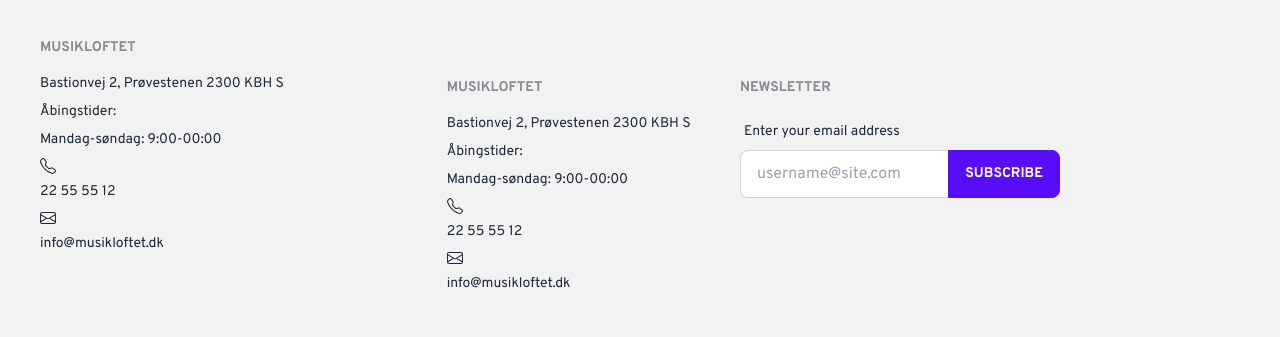
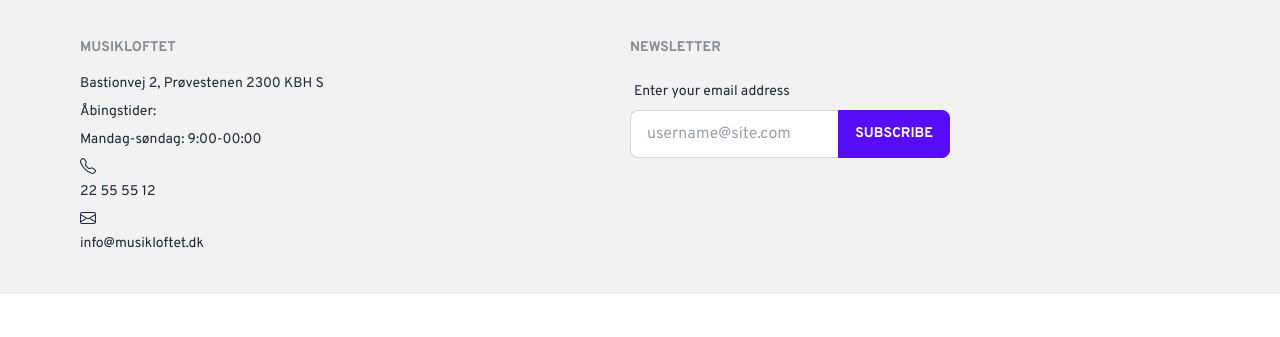
Before and after one commit to fahm0049/musikloftet-new, a website built with Parcel: page src/index.html in a window 1280 px wide. Shown: the part 906-1243 px from the top of the page. After the commit the page ends 1200 px from the top, so only its background shows below. Built offline with nearby package versions, Linux system fonts and the light colour scheme; a web font is replaced by a local one.

Commit message:
footer t

```diff
--- a/src/index.html
+++ b/src/index.html
@@ -65,7 +65,7 @@
 
 
   <footer class="p-10 footer bg-base-200 text-base-content">
-    <div>
+    <div class="ml-10">
       <span class="footer-title">Musikloftet</span>
       <span>Bastionvej 2, Prøvestenen 2300 KBH S</span>
       <span>Åbingstider:</span>
@@ -82,24 +82,6 @@
       </svg><span>info@musikloftet.dk</span>
     </div>
 
-    <footer class="footer bg-base-200 text-base-content p-10">
-      <div class="ml-6">
-        <span class="footer-title">Musikloftet</span>
-        <span>Bastionvej 2, Prøvestenen 2300 KBH S</span>
-        <span>Åbingstider:</span>
-        <span>Mandag-søndag: 9:00-00:00</span>
-        <svg xmlns="http://www.w3.org/2000/svg" width="16" height="16" fill="currentColor" class="bi bi-telephone"
-          viewBox="0 0 16 16">
-          <path
-            d="M3.654 1.328a.678.678 0 0 0-1.015-.063L1.605 2.3c-.483.484-.661 1.169-.45 1.77a17.568 17.568 0 0 0 4.168 6.608 17.569 17.569 0 0 0 6.608 4.168c.601.211 1.286.033 1.77-.45l1.034-1.034a.678.678 0 0 0-.063-1.015l-2.307-1.794a.678.678 0 0 0-.58-.122l-2.19.547a1.745 1.745 0 0 1-1.657-.459L5.482 8.062a1.745 1.745 0 0 1-.46-1.657l.548-2.19a.678.678 0 0 0-.122-.58L3.654 1.328zM1.884.511a1.745 1.745 0 0 1 2.612.163L6.29 2.98c.329.423.445.974.315 1.494l-.547 2.19a.678.678 0 0 0 .178.643l2.457 2.457a.678.678 0 0 0 .644.178l2.189-.547a1.745 1.745 0 0 1 1.494.315l2.306 1.794c.829.645.905 1.87.163 2.611l-1.034 1.034c-.74.74-1.846 1.065-2.877.702a18.634 18.634 0 0 1-7.01-4.42 18.634 18.634 0 0 1-4.42-7.009c-.362-1.03-.037-2.137.703-2.877L1.885.511z" />
-        </svg>
-        <span> 22 55 55 12</span>
-        <svg xmlns="http://www.w3.org/2000/svg" width="16" height="16" fill="currentColor" class="bi bi-envelope"
-          viewBox="0 0 16 16">
-          <path
-            d="M0 4a2 2 0 0 1 2-2h12a2 2 0 0 1 2 2v8a2 2 0 0 1-2 2H2a2 2 0 0 1-2-2V4zm2-1a1 1 0 0 0-1 1v.217l7 4.2 7-4.2V4a1 1 0 0 0-1-1H2zm13 2.383l-4.758 2.855L15 11.114v-5.73zm-.034 6.878L9.271 8.82 8 9.583 6.728 8.82l-5.694 3.44A1 1 0 0 0 2 13h12a1 1 0 0 0 .966-.739zM1 11.114l4.758-2.876L1 5.383v5.73z" />
-        </svg><span>info@musikloftet.dk</span>
-      </div>
 
     <div>
       <span class="footer-title">Newsletter</span>
```
Lines whose indentation alone changed are shown as unchanged.
